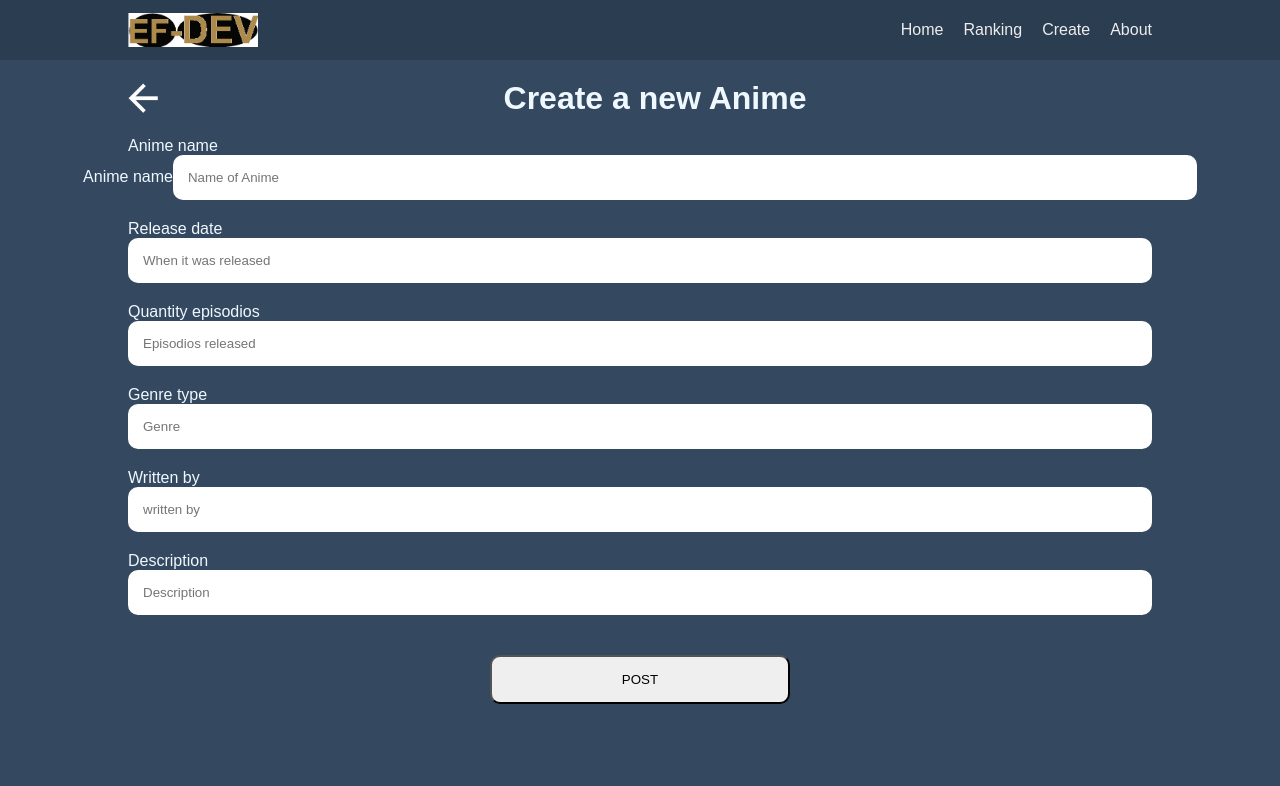
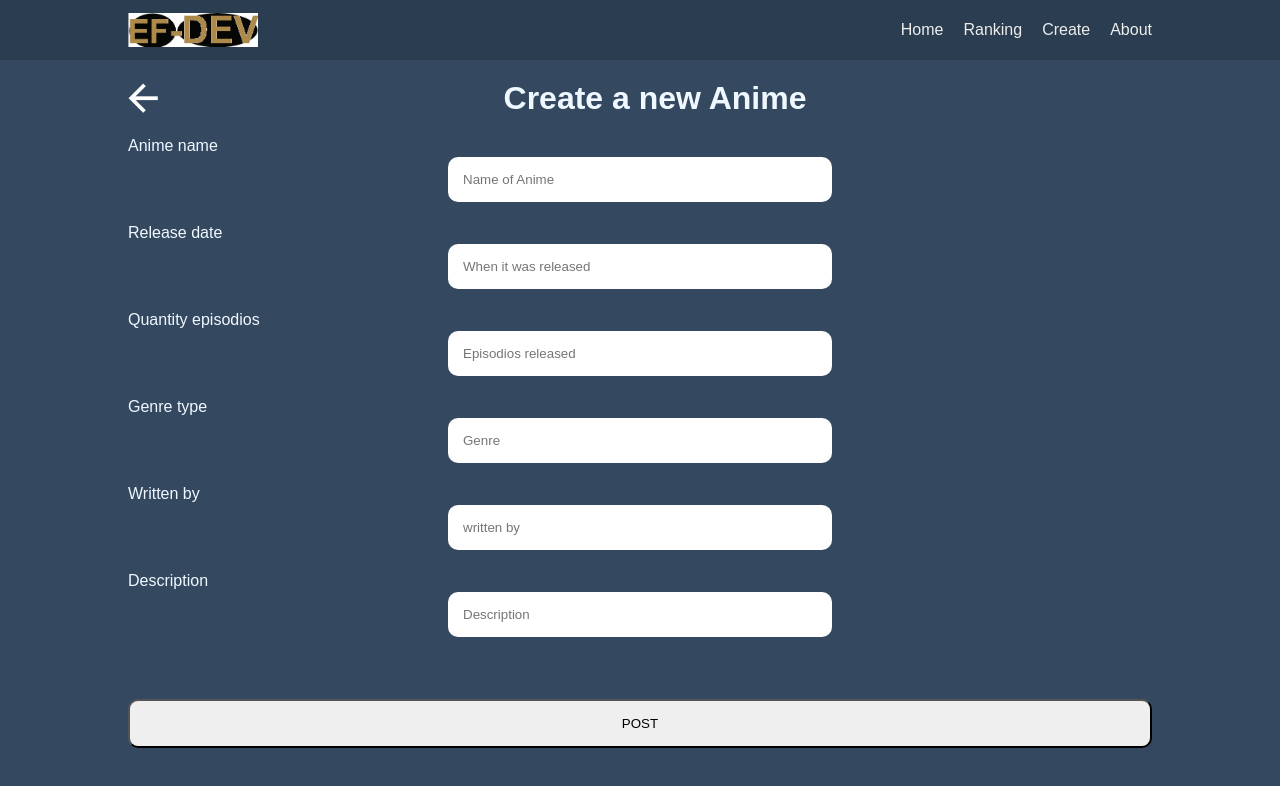
Before and after one commit to ettore83/projeto-anime, a Vue app in the folder anime-project/: page /create in a window 1280 px wide. Shown: the top 786 px of the page. Built offline with nearby package versions, Linux system fonts and the light colour scheme.

Commit message:
Update CreateView.vue

```diff
--- a/anime-project/src/views/CreateView.vue
+++ b/anime-project/src/views/CreateView.vue
@@ -15,38 +15,43 @@ import { ref } from "vue";
 
         <form action="submit" id="form-create">
 
-          <p>Anime name</p>
+
           <label for="tentei" class="label-inp">Anime name</label>
           <input id="tentei"
           class="imp-create"
           type="text"
           placeholder="Name of Anime">
 
-          <p>Release date</p>
+
+          <label for="tentei" class="label-inp">Release date</label>
           <input
           class="imp-create"
           type="number"
           placeholder="When it was released">
 
-          <p>Quantity episodios</p>
+
+          <label for="tentei" class="label-inp">Quantity episodios</label>
           <input
           class="imp-create"
           type="text"
           placeholder="Episodios released">
 
-          <p>Genre type</p>
+
+          <label for="tentei" class="label-inp">Genre type</label>
           <input
           class="imp-create"
           type="text"
           placeholder="Genre">
 
-          <p>Written by</p>
+
+          <label for="tentei" class="label-inp">Written by</label>
           <input
           class="imp-create"
           type="text"
           placeholder="written by">
 
-          <p>Description</p>
+
+          <label for="tentei" class="label-inp">Description</label>
           <input
           class="imp-create"
           type="text"
@@ -87,13 +92,11 @@ h1{
   color: aliceblue;
 }
 
-p{
-  color: aliceblue;
-  width: 80%;
-  margin: auto;
-  text-align: left;
-  margin-top: 20px;
+#form-create{
+  display: grid;
+  gap: 2px;
 }
+
 .label-inp{
   color: aliceblue;
   width: 80%;
@@ -111,6 +114,8 @@ p{
     border: none;
 }
 
+
+
 #btn-post{
   width: 80%;
   padding :15px;
@@ -121,13 +126,14 @@ p{
 }
 
 @media (min-width:700px){
-  #btn-post{
-  width: 300px;
-  padding :15px;
-  border-radius:10px;
-  margin:auto;
-  margin-top: 40px;
-  cursor: pointer;
+ .about{
+  text-align: left;
+ }
+
+  .imp-create{
+  width: 30%;
+  text-align: left;
+
 }
 
 }
```
